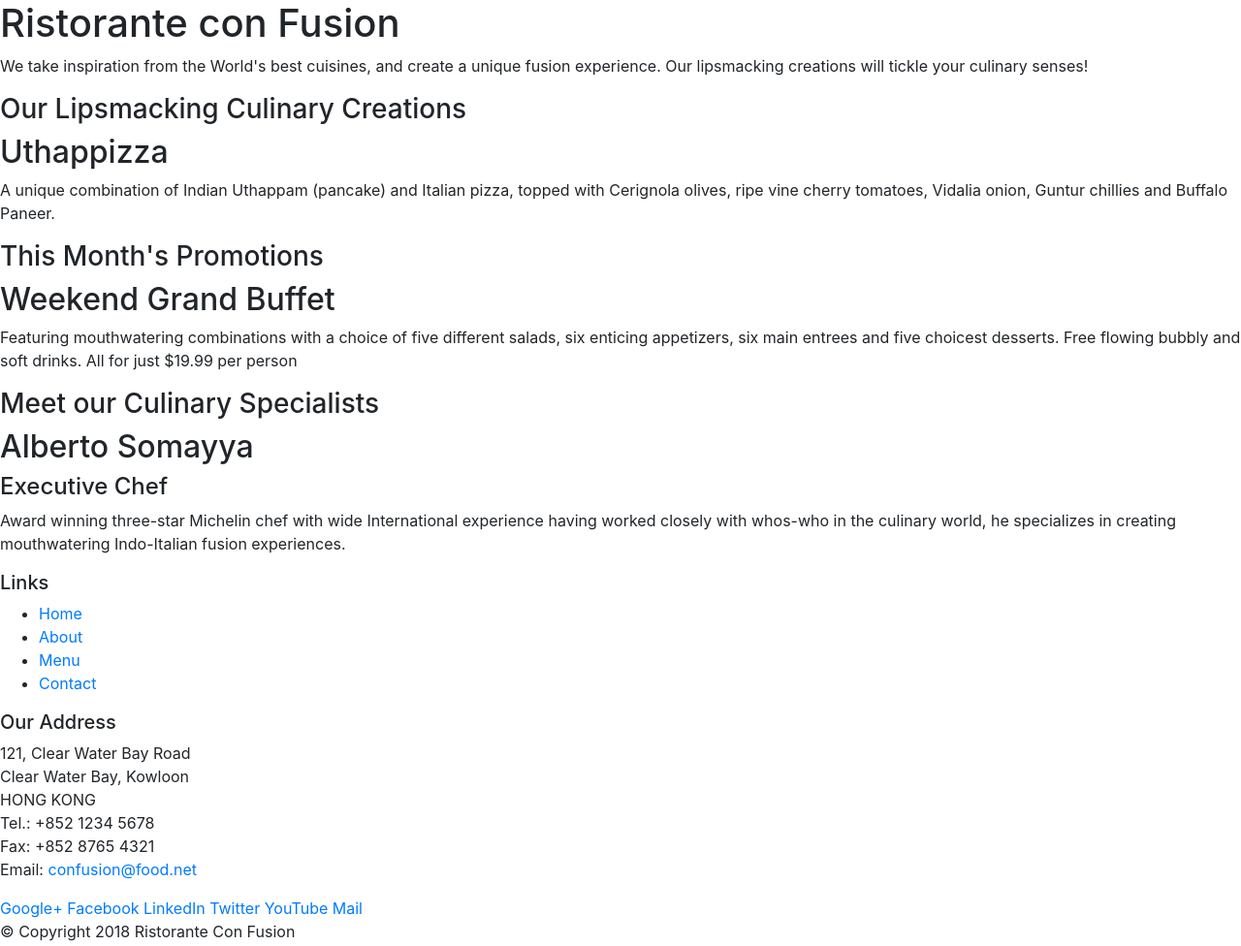
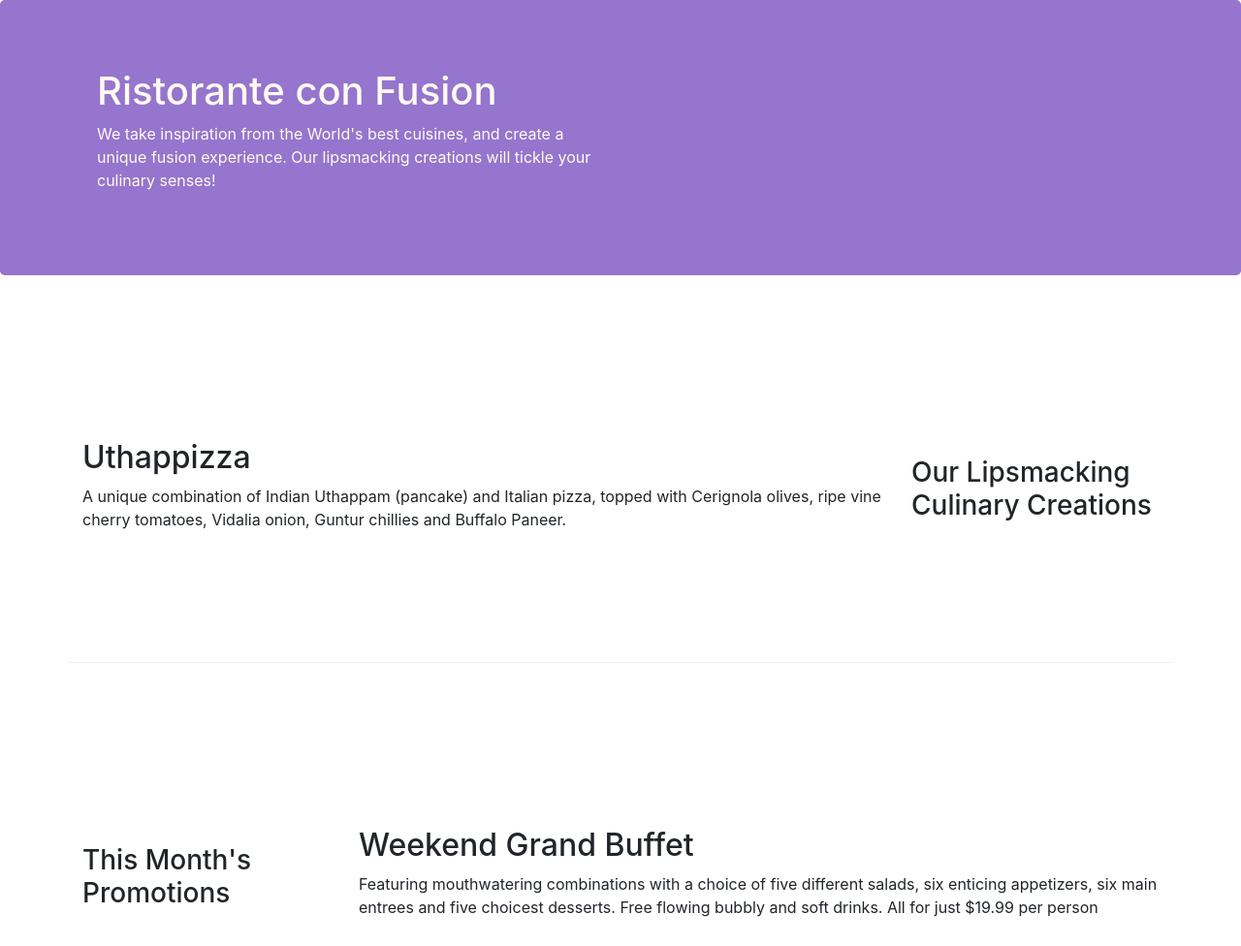
Before and after one commit to KumarPrafull/confusion, a website: page index.html in a window 1280 px wide. Shown: the top 976 px of the page at 97% size. Drawn offline with nearby package versions, Linux system fonts and the light colour scheme.

Commit message:
Bootstrap Grid Part 2

```diff
--- /dev/null
+++ b/css/styles.css
@@ -0,0 +1,30 @@
+.row-header {
+    margin: 0px auto;
+    padding: 0px auto;
+}
+
+.row-content {
+    margin: 0 px auto;
+    padding: 50px 0px 0px;
+    border-bottom: 1px ridge;
+    min-height: 400px;
+}
+.footer {
+    background-color: #D1c4e9;
+    margin: 0px auto;
+    padding: 20px 0px 20px 0px;
+}
+
+.jumbotron {
+    padding: 70px 30px 70px 30px;
+    margin: 0px auto;
+    background: #9575cd;
+    color: floralwhite;
+}
+
+.address {
+    font-size: 80%;
+    margin: 0px;
+    color: #0f0f0f;
+
+}
--- a/index.html
+++ b/index.html
@@ -9,52 +9,52 @@
 
     <!-- Bootstrap CSS -->
     <link rel="stylesheet" href="node_modules/bootstrap/dist/css/bootstrap.min.css">
-
+    <link rel="stylesheet" href="css/styles.css">
     <title>Ristorante Con Fusion</title>
 </head>
 
 <body>
 
-    <header>
-        <div>
-            <div>
-                <div>
+    <header class="jumbotron">
+        <div class="container">
+            <div class="row row-header">
+                <div class="col-12 col-sm-6">
                     <h1>Ristorante con Fusion</h1>
                     <p>We take inspiration from the World's best cuisines, and create a unique fusion experience. Our lipsmacking creations will tickle your culinary senses!</p>
                 </div>
-                <div>
+                <div class="col-12 col-sm">
                 </div>
             </div>
         </div>
     </header>
 
-    <div>
-        <div>
-            <div>
+    <div class="container">
+        <div class="row row-content align-items-center">
+            <div class="col-12 col-sm-4 order-sm-last col-md-3">
                 <h3>Our Lipsmacking Culinary Creations</h3>
             </div>
-            <div>
+            <div class="col col-sm order-sm-first col-md">
                 <h2>Uthappizza</h2>
                 <p>A unique combination of Indian Uthappam (pancake) and Italian pizza, topped with Cerignola olives, ripe vine cherry tomatoes, Vidalia onion, Guntur chillies and Buffalo Paneer.</p>
             </div>
         </div>
 
 
-        <div>
-            <div>
+        <div class="row row-content align-items-center">
+            <div class="col-12 col-sm-4 col-md-3">
                 <h3>This Month's Promotions</h3>
             </div>
-            <div>
+            <div class="col col-sm col-md">
                 <h2>Weekend Grand Buffet</h2>
                 <p>Featuring mouthwatering combinations with a choice of five different salads, six enticing appetizers, six main entrees and five choicest desserts. Free flowing bubbly and soft drinks. All for just $19.99 per person </p>
             </div>
         </div>
 
-        <div>
-            <div>
+        <div class="row row-content align-items-center">
+            <div class="col-12 col-sm-4 order-sm-last col-md-3">
                 <h3>Meet our Culinary Specialists</h3>
             </div>
-            <div>
+            <div class="col col-sm order-sm-first col-md">
                 <h2>Alberto Somayya</h2>
                 <h4>Executive Chef</h4>
                 <p>Award winning three-star Michelin chef with wide International experience having worked closely with whos-who in the culinary world, he specializes in creating mouthwatering Indo-Italian fusion experiences. </p>
@@ -62,19 +62,19 @@
         </div>
     </div>
 
-    <footer>
-        <div>
-            <div>
-                <div>
+    <footer class="footer">
+        <div class="container">
+            <div class="row">
+                <div class="col-4 offset-1 col-sm-2">
                     <h5>Links</h5>
-                    <ul>
+                    <ul class="list-unstyled">
                         <li><a href="#">Home</a></li>
                         <li><a href="#">About</a></li>
                         <li><a href="#">Menu</a></li>
                         <li><a href="#">Contact</a></li>
                     </ul>
                 </div>
-                <div>
+                <div class="col-7 col-sm-5">
                     <h5>Our Address</h5>
                     <address>
 		              121, Clear Water Bay Road<br>
@@ -85,8 +85,8 @@
 		              Email: <a href="mailto:confusion@food.net">confusion@food.net</a>
 		           </address>
                 </div>
-                <div>
-                    <div>
+                <div class="col-12 col-sm-4 align-self-center">
+                    <div class="text-center">
                         <a href="http://google.com/+">Google+</a>
                         <a href="http://www.facebook.com/profile.php?id=">Facebook</a>
                         <a href="http://www.linkedin.com/in/">LinkedIn</a>
@@ -96,8 +96,8 @@
                     </div>
                 </div>
            </div>
-           <div>
-                <div>
+           <div class="row justify-content-center">
+                <div class="col-auto">
                     <p>© Copyright 2018 Ristorante Con Fusion</p>
                 </div>
            </div>
```
